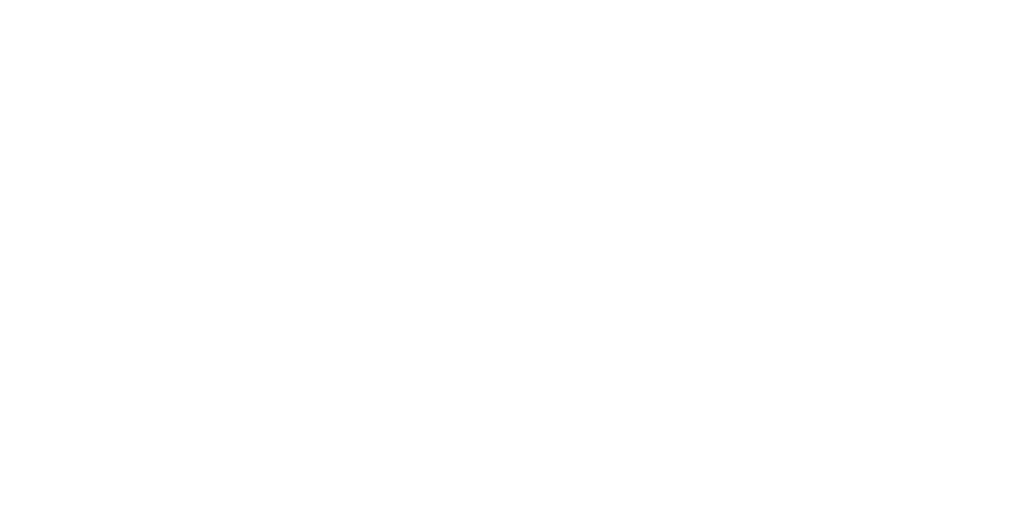
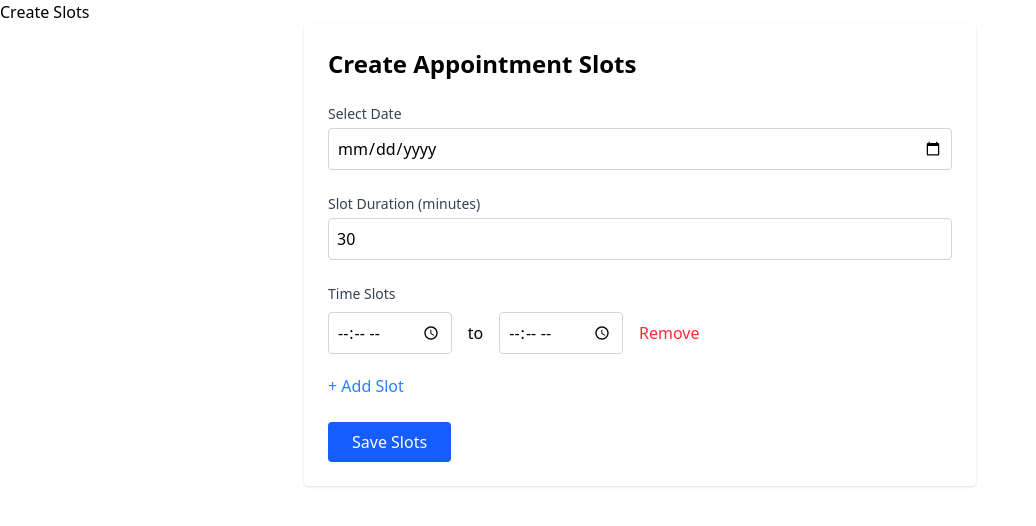
Before and after one commit to abhishek-7262/appointment_frontend, a React app: page /admin/slots in a window 1280 px wide. Before the commit this address had no page. Shown: the top 526 px of the page, without its empty margins (0-1036 px from the left). Built offline with nearby package versions, Linux system fonts and the light colour scheme; the HTML template or start-up script is replaced by a standard one.

Commit message:
slot form

```diff
--- a/src/App.tsx
+++ b/src/App.tsx
@@ -4,7 +4,7 @@
 
 import { Login } from './lazy/global.pages'
 
-import { AdminDashboard, Dashboard } from './lazy/admin.pages'
+import { AdminDashboard, Dashboard, AdminSlot } from './lazy/admin.pages'
 
 const App: React.FC = () => {
   return (
@@ -15,6 +15,7 @@
 
         <Route path='/admin' element={<AdminDashboard />}>
           <Route path="" element={<Dashboard />}></Route>
+          <Route path="slots" element={<AdminSlot />}></Route>
         </Route>
       </Routes>
     </Suspense>
--- a/src/lazy/admin.pages.ts
+++ b/src/lazy/admin.pages.ts
@@ -2,5 +2,6 @@
 
 const AdminDashboard = lazy(() => import("../pages/admin/Admin"))
 const Dashboard = lazy(() => import("../pages/admin/pages/dashboard/Dashboard"))
+const AdminSlot = lazy(() => import("../pages/admin/pages/slot/Slot"))
 
-export { AdminDashboard, Dashboard }
+export { AdminDashboard, Dashboard, AdminSlot }
--- a/src/pages/admin/pages/dashboard/Dashboard.tsx
+++ b/src/pages/admin/pages/dashboard/Dashboard.tsx
@@ -2,7 +2,9 @@
 
 const Dashboard: React.FC = () => {
     return (
-        <div>Dashboard</div>
+        <div>
+            <p className='text-center text-xl font-medium '>Dashboard</p>
+        </div>
     )
 }
 
--- /dev/null
+++ b/src/pages/admin/pages/slot/Slot.tsx
@@ -0,0 +1,16 @@
+import React from 'react'
+import AppointmentSlotForm from './components/AppointmentSlotForm';
+
+const Slot: React.FC = () => {
+    return (
+        <div>
+            <p>Create Slots</p>
+
+            <div>
+                <AppointmentSlotForm />
+            </div>
+        </div>
+    )
+}
+
+export default Slot;
--- /dev/null
+++ b/src/pages/admin/pages/slot/components/AppointmentSlotForm.tsx
@@ -0,0 +1,116 @@
+import React from 'react';
+import { useForm, useFieldArray } from 'react-hook-form';
+
+type Slot = {
+  startTime: string;
+  endTime: string;
+};
+
+type FormValues = {
+  date: string;
+  duration: number;
+  slots: Slot[];
+};
+
+
+
+const AppointmentSlotForm: React.FC = () => {
+  const {
+    register,
+    handleSubmit,
+    control,
+    formState: { errors },
+  } = useForm<FormValues>({
+    defaultValues: {
+      date: '',
+      duration: 30,
+      slots: [{ startTime: '', endTime: '' }],
+    },
+  });
+
+  const { fields, append, remove } = useFieldArray({
+    control,
+    name: 'slots',
+  });
+
+  const onSubmit = (data: FormValues) => {
+    console.log('Submitted Data:', data);
+    // API call here
+  };
+
+  return (
+    <form onSubmit={handleSubmit(onSubmit)} className="max-w-2xl mx-auto p-6 bg-white shadow rounded space-y-6">
+      <h2 className="text-2xl font-semibold">Create Appointment Slots</h2>
+
+      {/* Day Selector */}
+      {/* Date Picker */}
+      <div>
+        <label className="block text-sm font-medium text-gray-700">Select Date</label>
+        <input
+          type="date"
+          {...register('date', { required: 'Date is required' })}
+          className="mt-1 block w-full border border-gray-300 rounded p-2"
+        />
+        {errors.date && <p className="text-red-500 text-sm">{errors.date.message}</p>}
+      </div>
+
+
+      {/* Duration */}
+      <div>
+        <label className="block text-sm font-medium text-gray-700">Slot Duration (minutes)</label>
+        <input
+          type="number"
+          {...register('duration', { required: 'Duration is required', min: 5 })}
+          className="mt-1 block w-full border border-gray-300 rounded p-2"
+        />
+        {errors.duration && <p className="text-red-500 text-sm">{errors.duration.message}</p>}
+      </div>
+
+      {/* Slots */}
+      <div>
+        <label className="block text-sm font-medium text-gray-700 mb-2">Time Slots</label>
+        {fields.map((field, index) => (
+          <div key={field.id} className="flex items-center space-x-4 mb-3">
+            <input
+              type="time"
+              {...register(`slots.${index}.startTime`, { required: 'Start time required' })}
+              className="border border-gray-300 rounded p-2"
+            />
+            <span>to</span>
+            <input
+              type="time"
+              {...register(`slots.${index}.endTime`, { required: 'End time required' })}
+              className="border border-gray-300 rounded p-2"
+            />
+            <button
+              type="button"
+              onClick={() => remove(index)}
+              className="text-red-500 hover:underline"
+            >
+              Remove
+            </button>
+          </div>
+        ))}
+        <button
+          type="button"
+          onClick={() => append({ startTime: '', endTime: '' })}
+          className="mt-2 text-blue-500 hover:underline"
+        >
+          + Add Slot
+        </button>
+      </div>
+
+      {/* Submit */}
+      <div>
+        <button
+          type="submit"
+          className="bg-blue-600 text-white px-6 py-2 rounded hover:bg-blue-700"
+        >
+          Save Slots
+        </button>
+      </div>
+    </form>
+  );
+};
+
+export default AppointmentSlotForm;
```
